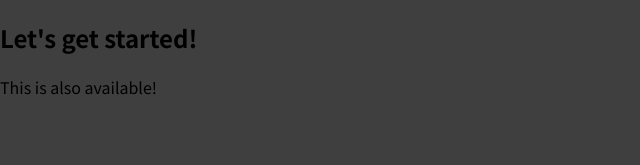
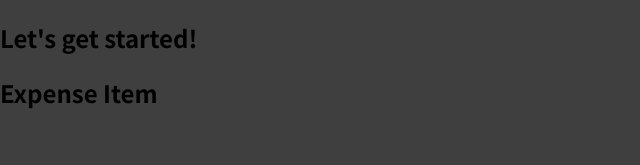
Before and after one commit to AlexoAnimaIgnis/react-complete-guide_01, a JavaScript app: page / in a window 1280 px wide. Shown: the top 165 px of the page, without its empty margins (0-640 px from the left). Built offline with nearby package versions, Linux system fonts and the light colour scheme.

Commit message:
Building First Custom component

```diff
--- a/src/App.js
+++ b/src/App.js
@@ -1,8 +1,12 @@
+
+// Add the following line in order to use the custom component like a regular component
+import ExpenseItem from "./components/ExpsenseItem"; // lowercase elements are considered built-in HTML elements. use uppercase
+
 function App() {
   return (
     <div>
       <h2>Let's get started!</h2>
-      <p>This is also available!</p>
+      <ExpenseItem />
     </div>
   );
 }
--- /dev/null
+++ b/src/components/ExpsenseItem.js
@@ -0,0 +1,13 @@
+/**
+ * A component in react is just a javascript function which return an HTML code (JSx)
+ * @returns
+ */
+function ExpenseItem() {
+    return <h2>Expense Item</h2>
+}
+
+/**
+ * add the following line, to be able to use the component. otherwise, this will
+ * only be usable in this file.
+ */
+export default ExpenseItem;
```
